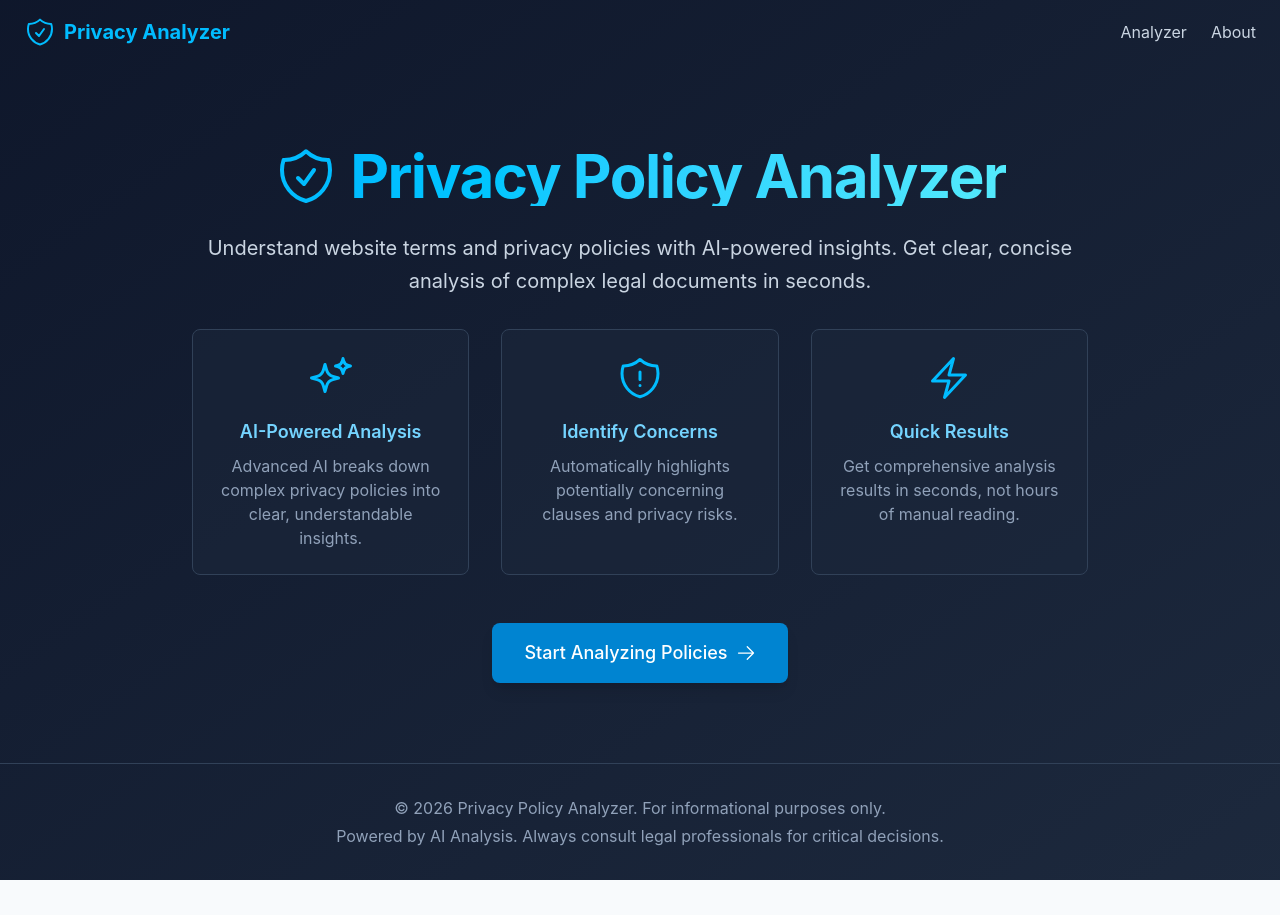
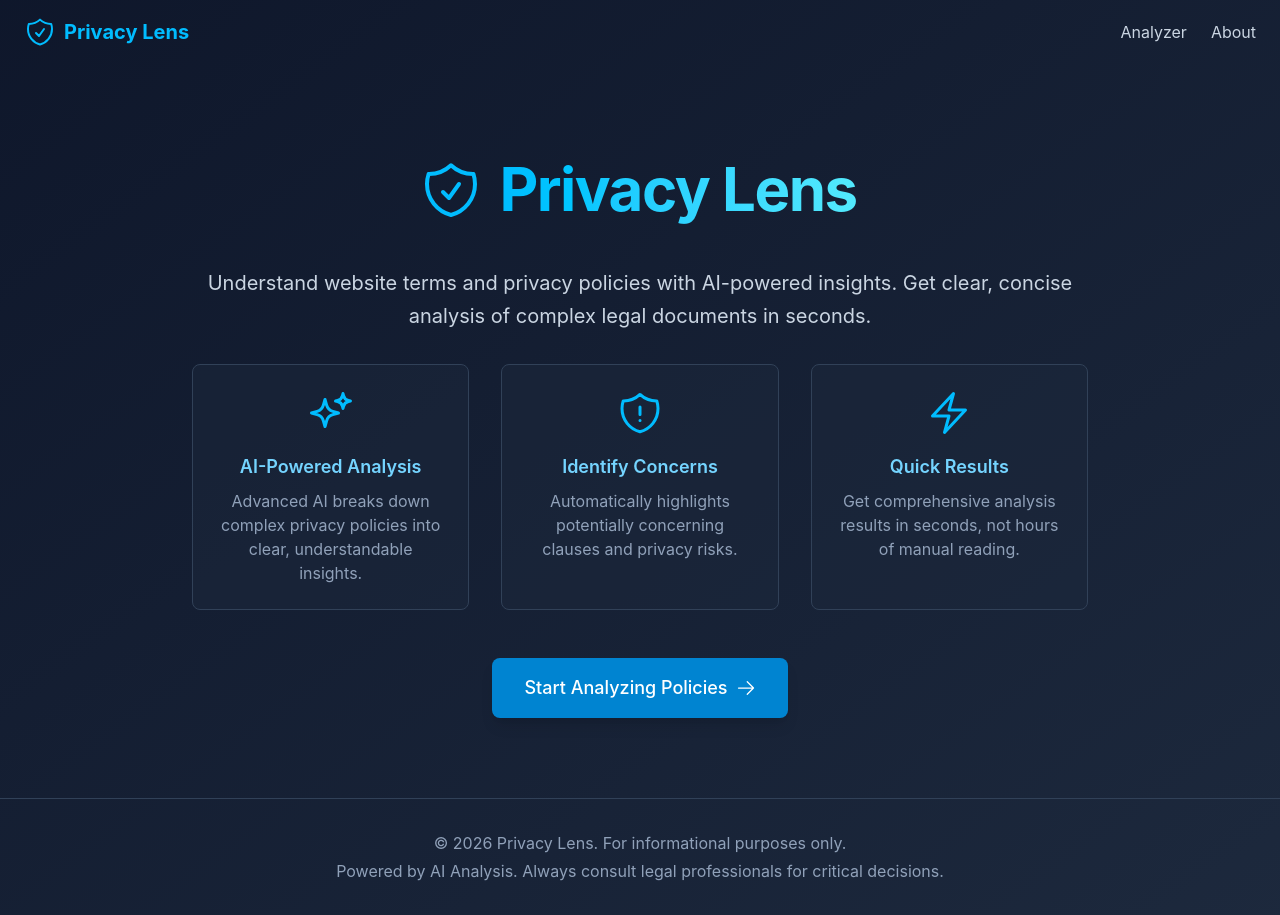
Before and after one commit to navneet102/Privacy-Policy-Analyzer, a React (Vite) app in the folder frontend/: page / in a window 1280 px wide. Before the commit the page ends 880 px from the top, so only its background shows below. Built offline with nearby package versions, Linux system fonts and the light colour scheme.

Commit message:
Changed name, and fixed ui

```diff
--- a/frontend/index.html
+++ b/frontend/index.html
@@ -4,7 +4,7 @@
     <meta charset="UTF-8" />
     <!-- <link rel="icon" type="image/svg+xml" href="/vite.svg" /> -->
     <meta name="viewport" content="width=device-width, initial-scale=1.0" />
-    <title>Privacy Policy Analyzer</title>
+    <title>Privacy Lens</title>
     <style>
       body {
         font-family: 'Inter', sans-serif;
--- a/frontend/src/components/Header.jsx
+++ b/frontend/src/components/Header.jsx
@@ -3,15 +3,15 @@ import React from 'react';
 export const Header = () => {
   return (
     <header className="w-full max-w-4xl py-6 text-center">
-      <div className="flex items-center justify-center space-x-3">
-        <svg xmlns="http://www.w3.org/2000/svg" fill="none" viewBox="0 0 24 24" strokeWidth={1.5} stroke="currentColor" className="w-10 h-10 text-sky-400">
+      <div className="flex items-center justify-center space-x-3 px-4">
+        <svg xmlns="http://www.w3.org/2000/svg" fill="none" viewBox="0 0 24 24" strokeWidth={1.5} stroke="currentColor" className="w-10 h-10 text-sky-400 flex-shrink-0">
           <path strokeLinecap="round" strokeLinejoin="round" d="M9 12.75 11.25 15 15 9.75m-3-7.036A11.959 11.959 0 0 1 3.598 6 11.99 11.99 0 0 0 3 9.749c0 5.592 3.824 10.29 9 11.623 5.176-1.332 9-6.03 9-11.622 0-1.31-.21-2.571-.598-3.751h-.152c-3.196 0-6.1-1.248-8.25-3.285Z" />
         </svg>
-        <h1 className="text-4xl font-bold tracking-tight bg-clip-text text-transparent bg-gradient-to-r from-sky-400 to-cyan-300">
-          Privacy Policy Analyzer
+        <h1 className="text-3xl sm:text-4xl font-bold tracking-tight bg-clip-text text-transparent bg-gradient-to-r from-sky-400 to-cyan-300 py-2 px-1 leading-tight">
+          Privacy Lens
         </h1>
       </div>
-      <p className="mt-3 text-lg text-slate-300">
+      <p className="mt-4 text-lg text-slate-300 px-2">
         Understand website terms and privacy policies with AI-powered insights.
       </p>
     </header>
--- a/frontend/src/pages/Aboutpage.jsx
+++ b/frontend/src/pages/Aboutpage.jsx
@@ -11,7 +11,7 @@ const Aboutpage = () => {
                         <svg xmlns="http://www.w3.org/2000/svg" fill="none" viewBox="0 0 24 24" strokeWidth={1.5} stroke="currentColor" className="w-8 h-8 text-sky-400">
                             <path strokeLinecap="round" strokeLinejoin="round" d="M9 12.75 11.25 15 15 9.75m-3-7.036A11.959 11.959 0 0 1 3.598 6 11.99 11.99 0 0 0 3 9.749c0 5.592 3.824 10.29 9 11.623 5.176-1.332 9-6.03 9-11.622 0-1.31-.21-2.571-.598-3.751h-.152c-3.196 0-6.1-1.248-8.25-3.285Z" />
                         </svg>
-                        <span className="text-xl font-bold text-sky-400">Privacy Analyzer</span>
+                        <span className="text-xl font-bold text-sky-400">Privacy Lens</span>
                     </Link>
                     <div className="flex space-x-6">
                         <Link to="/" className="text-slate-300 hover:text-sky-400 transition-colors">
@@ -28,7 +28,7 @@ const Aboutpage = () => {
             <div className="container mx-auto px-6 py-12">
                 <div className="max-w-4xl mx-auto">
                     <h1 className="text-5xl font-bold text-center mb-8 bg-clip-text text-transparent bg-gradient-to-r from-sky-400 to-cyan-300">
-                        About Privacy Policy Analyzer
+                        About Privacy Lens
                     </h1>
 
                     <div className="space-y-8">
@@ -118,7 +118,7 @@ const Aboutpage = () => {
             {/* Footer */}
             <footer className="border-t border-slate-700 py-8">
                 <div className="container mx-auto px-6 text-center text-slate-400">
-                    <p>&copy; {new Date().getFullYear()} Privacy Policy Analyzer. For informational purposes only.</p>
+                    <p>&copy; {new Date().getFullYear()} Privacy Lens. For informational purposes only.</p>
                 </div>
             </footer>
         </div>
--- a/frontend/src/pages/Homepage.jsx
+++ b/frontend/src/pages/Homepage.jsx
@@ -11,7 +11,7 @@ const Homepage = () => {
                         <svg xmlns="http://www.w3.org/2000/svg" fill="none" viewBox="0 0 24 24" strokeWidth={1.5} stroke="currentColor" className="w-8 h-8 text-sky-400">
                             <path strokeLinecap="round" strokeLinejoin="round" d="M9 12.75 11.25 15 15 9.75m-3-7.036A11.959 11.959 0 0 1 3.598 6 11.99 11.99 0 0 0 3 9.749c0 5.592 3.824 10.29 9 11.623 5.176-1.332 9-6.03 9-11.622 0-1.31-.21-2.571-.598-3.751h-.152c-3.196 0-6.1-1.248-8.25-3.285Z" />
                         </svg>
-                        <span className="text-xl font-bold text-sky-400">Privacy Analyzer</span>
+                        <span className="text-xl font-bold text-sky-400">Privacy Lens</span>
                     </div>
                     <div className="flex space-x-6">
                         <Link to="/analyzer" className="text-slate-300 hover:text-sky-400 transition-colors">
@@ -27,12 +27,12 @@ const Homepage = () => {
             {/* Hero Section */}
             <div className="container mx-auto px-6 py-20 text-center">
                 <div className="max-w-4xl mx-auto">
-                    <div className="flex items-center justify-center space-x-3 mb-6">
-                        <svg xmlns="http://www.w3.org/2000/svg" fill="none" viewBox="0 0 24 24" strokeWidth={1.5} stroke="currentColor" className="w-16 h-16 text-sky-400">
+                    <div className="flex items-center justify-center space-x-3 mb-8 px-4">
+                        <svg xmlns="http://www.w3.org/2000/svg" fill="none" viewBox="0 0 24 24" strokeWidth={1.5} stroke="currentColor" className="w-16 h-16 text-sky-400 flex-shrink-0">
                             <path strokeLinecap="round" strokeLinejoin="round" d="M9 12.75 11.25 15 15 9.75m-3-7.036A11.959 11.959 0 0 1 3.598 6 11.99 11.99 0 0 0 3 9.749c0 5.592 3.824 10.29 9 11.623 5.176-1.332 9-6.03 9-11.622 0-1.31-.21-2.571-.598-3.751h-.152c-3.196 0-6.1-1.248-8.25-3.285Z" />
                         </svg>
-                        <h1 className="text-6xl font-bold tracking-tight bg-clip-text text-transparent bg-gradient-to-r from-sky-400 to-cyan-300">
-                            Privacy Policy Analyzer
+                        <h1 className="text-4xl sm:text-5xl lg:text-6xl font-bold tracking-tight bg-clip-text text-transparent bg-gradient-to-r from-sky-400 to-cyan-300 py-2 px-1 leading-tight">
+                            Privacy Lens
                         </h1>
                     </div>
 
@@ -88,7 +88,7 @@ const Homepage = () => {
             {/* Footer */}
             <footer className="border-t border-slate-700 py-8">
                 <div className="container mx-auto px-6 text-center text-slate-400">
-                    <p>&copy; {new Date().getFullYear()} Privacy Policy Analyzer. For informational purposes only.</p>
+                    <p>&copy; {new Date().getFullYear()} Privacy Lens. For informational purposes only.</p>
                     <p className="mt-1">
                         Powered by AI Analysis. Always consult legal professionals for critical decisions.
                     </p>
--- a/package.json
+++ b/package.json
@@ -1,5 +1,5 @@
 {
-  "name": "privacy-ranker",
+  "name": "privacy-lens",
   "version": "1.0.0",
   "main": "backend/server.js",
   "scripts": {
```
Also changed, not shown: 2 other files (tests, documents, lock files or other folders).
